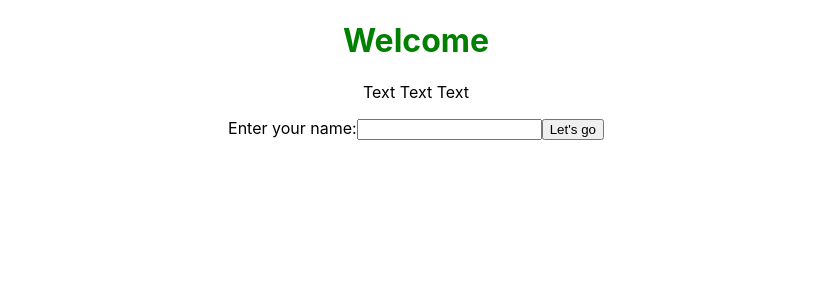
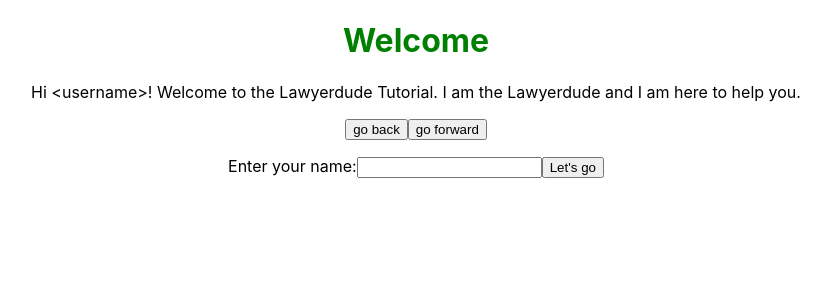
Before and after one commit to ViviZa/lawyer-dude, a React (Create React App) app: page / in a window 1280 px wide. Shown: the top 300 px of the page, without its empty margins (224-1055 px from the left). Built offline with nearby package versions, Linux system fonts and the light colour scheme.

Commit message:
move forward and backward through text on page

```diff
--- a/src/data.json
+++ b/src/data.json
@@ -3,7 +3,11 @@
     "id": 0,
     "pageType" : "StartPage",
     "headline" : "Welcome",
-    "text": "Text Text Text",
+    "panels": [
+        "Hi <username>! Welcome to the Lawyerdude Tutorial. I am the Lawyerdude and I am here to help you.",
+        "Don’t worry. I know that there is a lot of confusion about using pictures from the internet. But it is actually not that complicated. Let’s just do it together, alright?",
+        "Do you have anything in mind yet?"
+      ],
     "nextPage" : "1"
   },
   {
--- a/src/pages/HelperFunction.js
+++ b/src/pages/HelperFunction.js
@@ -9,7 +9,7 @@ export const getCurrentPage = (currentPage, onSetUsername, onSetNewPage) => {
         let reactPage;
 
         if (currentPage.pageType === "StartPage")  {
-            reactPage = <Startpage setUserName={onSetUsername} goToNextPage={onSetNewPage} headline={currentPage.headline} text={currentPage.text} nextPage={currentPage.nextPage}/> ;
+            reactPage = <Startpage setUserName={onSetUsername} goToNextPage={onSetNewPage} headline={currentPage.headline} panels={currentPage.panels} nextPage={currentPage.nextPage}/> ;
 
         } else if (currentPage.pageType === "StoryPage") {
              reactPage = <Storypage goToNextPage={onSetNewPage} headline={currentPage.headline} text={currentPage.text} nextPage={currentPage.nextPage}/>;
--- a/src/pages/Startpage.js
+++ b/src/pages/Startpage.js
@@ -6,8 +6,12 @@ class Startpage extends Component {
 
  constructor(props) {
     super(props);
-    this.state = {username: ''};
-
+    this.state = {
+    username: '',
+    textIndex: 0
+    };
+    this.nextText = this.nextText.bind(this);
+    this.previousText = this.previousText.bind(this);
     this.handleChange = this.handleChange.bind(this);
     this.handleSubmit = this.handleSubmit.bind(this);
   }
@@ -22,11 +26,30 @@ class Startpage extends Component {
     event.preventDefault();
   }
 
+  nextText() {
+    const theSize = this.props.panels.length-1;
+    if(this.state.textIndex >= 0 && this.state.textIndex < theSize){
+        this.state.textIndex++;
+        this.setState({textIndex: this.state.textIndex});
+    }
+  }
+
+  previousText() {
+    const theSize = this.props.panels.length-1;
+    if(this.state.textIndex > 0 && this.state.textIndex <= theSize){
+        this.state.textIndex--;
+        this.setState({textIndex: this.state.textIndex});
+    }
+  }
+
   render() {
     return (
       <div className="Startpage">
         <h1>{this.props.headline}</h1>
-        <p>{this.props.text}</p>
+        <p>{this.props.panels[this.state.textIndex]}</p>
+        <button onClick={this.previousText}>go back</button>
+        <button onClick={this.nextText}>go forward</button>
+        <p></p>
         <form onSubmit={this.handleSubmit}>
           <label>
             Enter your name:
```
